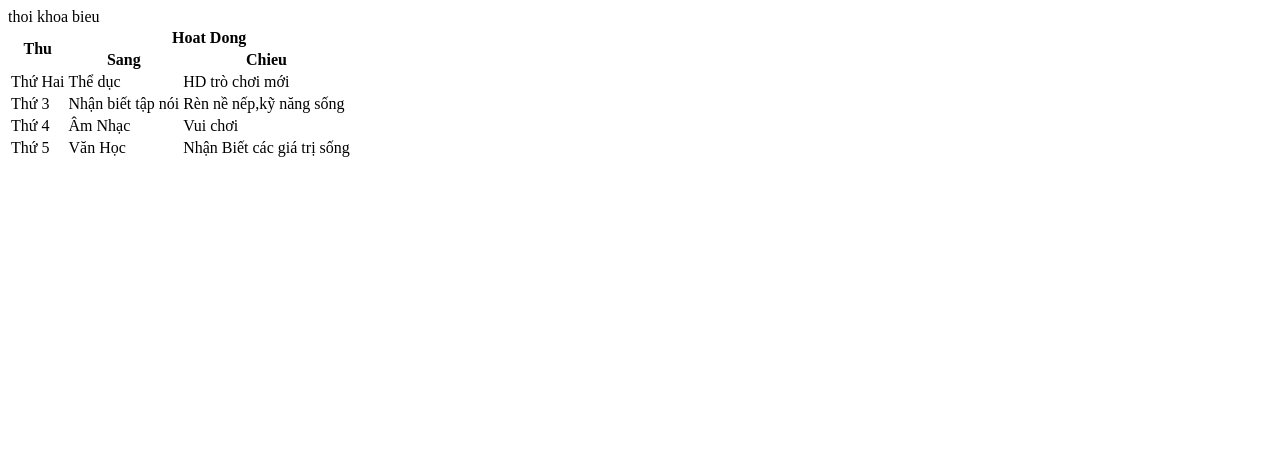
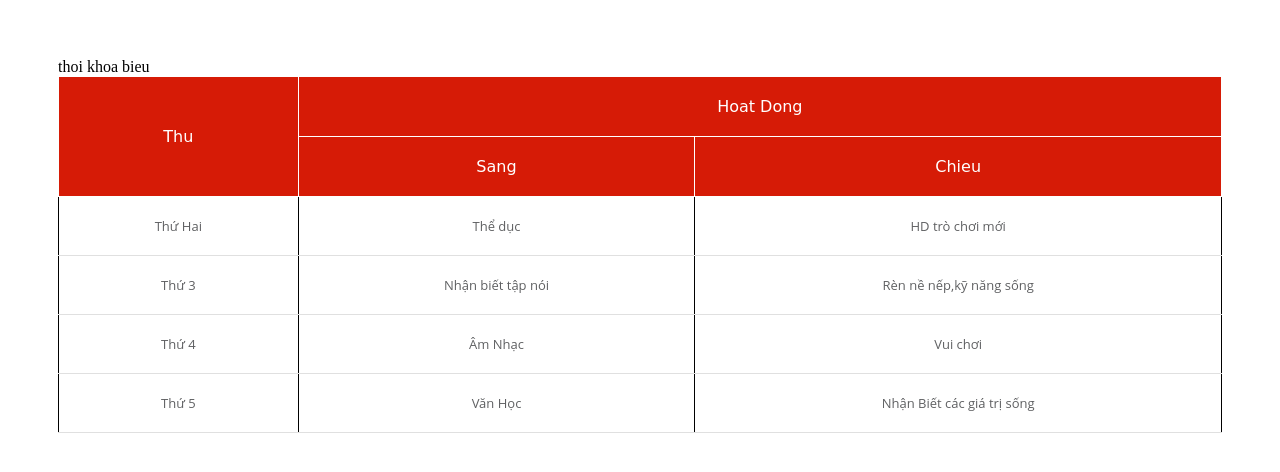
Before and after one commit to TuanC2207G1/module_1, a plain HTML site: page thoikhoabieu.html in a window 1280 px wide. Drawn offline with Linux system fonts and the light colour scheme.

Commit message:
thoi khoa bieu

```diff
--- a/thoikhoabieu.html
+++ b/thoikhoabieu.html
@@ -5,6 +5,42 @@
     <titlee>thoi khoa bieu</titlee>
 </head>
 <body>
+<style>body {
+    padding: 50px;
+}
+
+table {
+    width: 100%;
+    border-collapse: collapse;
+}
+
+td, th {
+    padding: 20px;
+    border: 1px solid black;
+}
+th{
+    font-family: 'Patua One', cursive;
+    font-size:16px;
+    font-weight:400;
+    color:#fff;
+    text-align:center;
+    padding:20px;
+    background-color: #d61b06;
+    border-color: white;
+}
+td{
+    font-family: 'Open Sans', sans-serif;
+    font-weight:400;
+    color:#5f6062;
+    font-size:13px;
+    padding:20px 20px 20px 20px;
+    border-bottom:1px solid #e0e0e0;
+    text-align: center;
+}
+
+.hover {
+    background: red;
+}</style>
 <table>
     <tr>
         <th rowspan="2">Thu</th>
```
